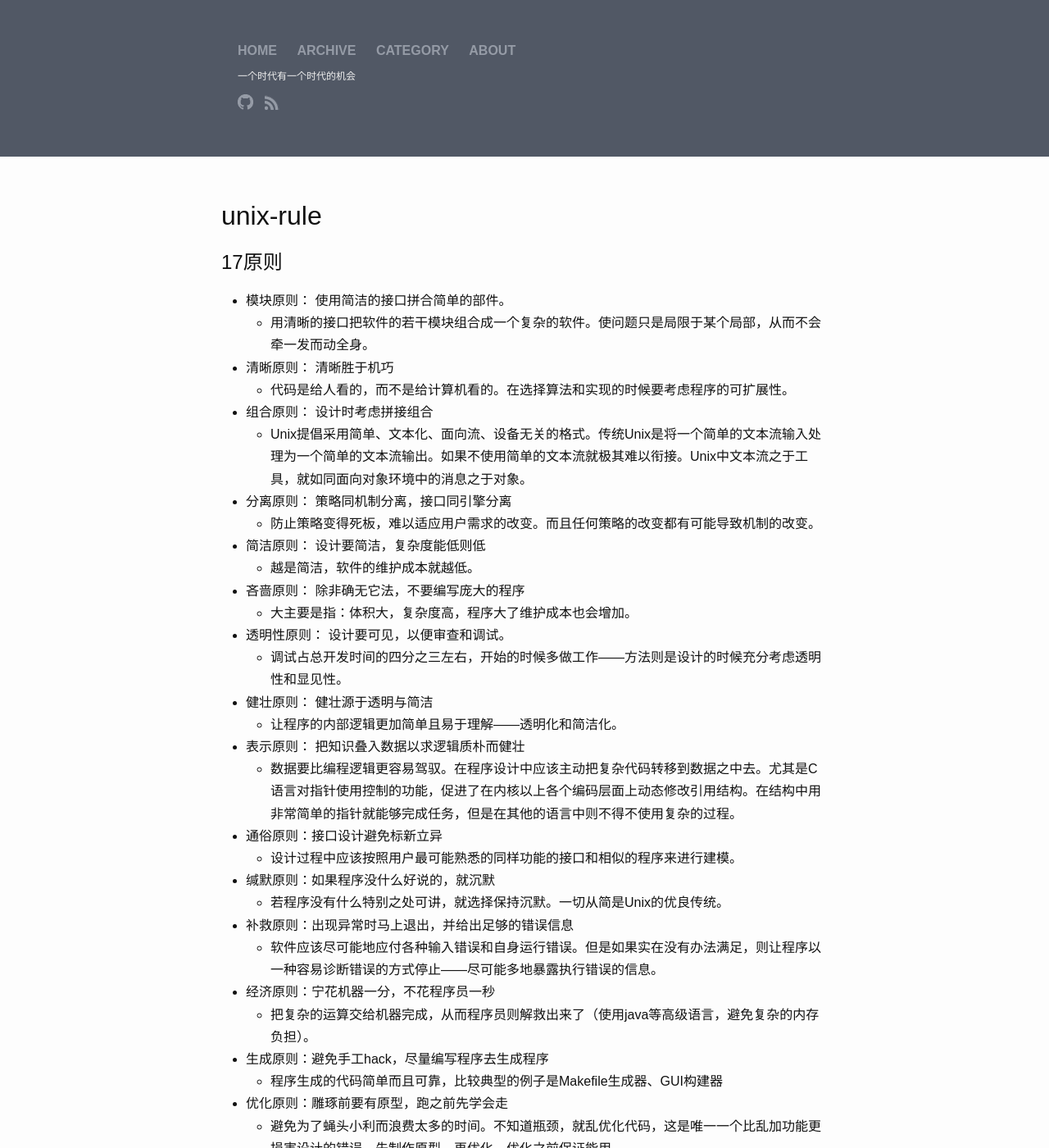
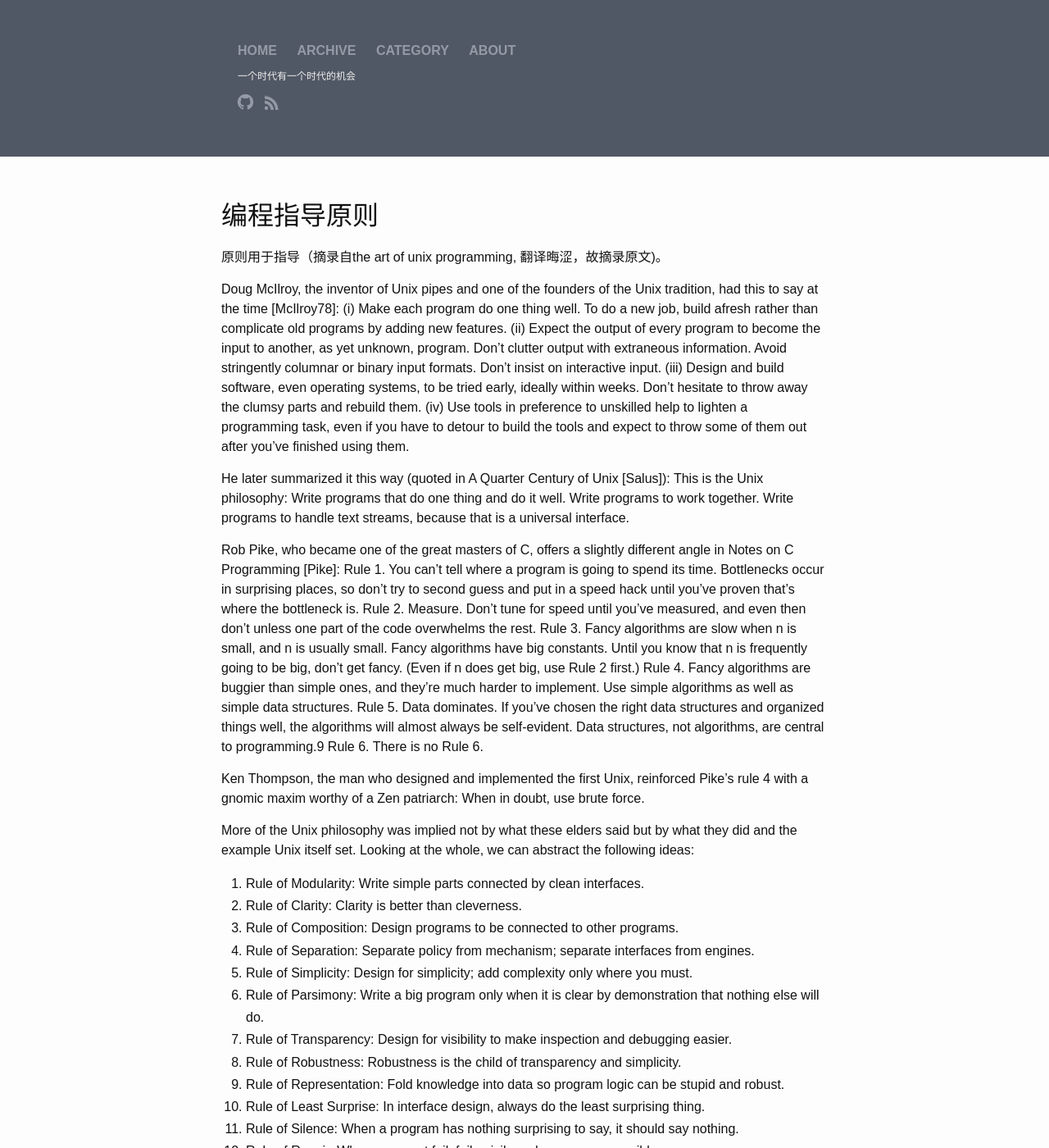
Before and after one commit to jojolin/jojolin.github.io, a Jekyll site: the page built from _posts/2016-09-18-note-unix-rule.markdown, in a window 1280 px wide and 1400 px high. Shown: the whole window at 82% size. Built offline with Jekyll 4.4.1, drawn with Linux system fonts in a browser that asks for light colours; some of the changed text lies outside the part shown.

Commit message:
improve unix-rule

```diff
--- a/_posts/2016-09-18-note-unix-rule.markdown
+++ b/_posts/2016-09-18-note-unix-rule.markdown
@@ -1,60 +1,67 @@
 ---
 layout: post
-title: "unix-rule"
+title: "编程指导原则"
 date: 2016-09-18 11:54:25 +0800
 categories: note program
 ---
-## 17原则
-- 模块原则： 使用简洁的接口拼合简单的部件。
-  - 用清晰的接口把软件的若干模块组合成一个复杂的软件。使问题只是局限于某个局部，从而不会牵一发而动全身。
+原则用于指导（摘录自the art of unix programming, 翻译晦涩，故摘录原文)。
 
-- 清晰原则： 清晰胜于机巧
-  - 代码是给人看的，而不是给计算机看的。在选择算法和实现的时候要考虑程序的可扩展性。
+Doug McIlroy, the inventor of Unix pipes and one of the founders of the Unix tradition, had this to
+say at the time [McIlroy78]:
+    (i) Make each program do one thing well. To do a new job, build afresh rather
+    than complicate old programs by adding new features.
+    (ii) Expect the output of every program to become the input to another, as yet
+    unknown, program. Don’t clutter output with extraneous information. Avoid
+    stringently columnar or binary input formats. Don’t insist on interactive input.
+    (iii) Design and build software, even operating systems, to be tried early, ideally
+    within weeks. Don’t hesitate to throw away the clumsy parts and rebuild them.
+    (iv) Use tools in preference to unskilled help to lighten a programming task, even
+    if you have to detour to build the tools and expect to throw some of them out after
+    you’ve finished using them.
 
-- 组合原则： 设计时考虑拼接组合
-  - Unix提倡采用简单、文本化、面向流、设备无关的格式。传统Unix是将一个简单的文本流输入处理为一个简单的文本流输出。如果不使用简单的文本流就极其难以衔接。Unix中文本流之于工具，就如同面向对象环境中的消息之于对象。
+He later summarized it this way (quoted in A Quarter Century of Unix [Salus]):
+    This is the Unix philosophy: Write programs that do one thing and do it well.
+    Write programs to work together. Write programs to handle text streams, because
+    that is a universal interface.
 
-- 分离原则： 策略同机制分离，接口同引擎分离
-  - 防止策略变得死板，难以适应用户需求的改变。而且任何策略的改变都有可能导致机制的改变。
+Rob Pike, who became one of the great masters of C, offers a slightly different angle in Notes on C
+Programming [Pike]:
+    Rule 1. You can’t tell where a program is going to spend its time. Bottlenecks
+    occur in surprising places, so don’t try to second guess and put in a speed hack
+    until you’ve proven that’s where the bottleneck is.
+    Rule 2. Measure. Don’t tune for speed until you’ve measured, and even then don’t
+    unless one part of the code overwhelms the rest.
+    Rule 3. Fancy algorithms are slow when n is small, and n is usually small. Fancy
+    algorithms have big constants. Until you know that n is frequently going to be
+    big, don’t get fancy. (Even if n does get big, use Rule 2 first.)
+    Rule 4. Fancy algorithms are buggier than simple ones, and they’re much harder
+    to implement. Use simple algorithms as well as simple data structures.
+    Rule 5. Data dominates. If you’ve chosen the right data structures and organized
+    things well, the algorithms will almost always be self-evident. Data structures,
+    not algorithms, are central to programming.9
+    Rule 6. There is no Rule 6.
 
-- 简洁原则： 设计要简洁，复杂度能低则低
-  - 越是简洁，软件的维护成本就越低。
+Ken Thompson, the man who designed and implemented the first Unix, reinforced Pike’s rule 4 with
+a gnomic maxim worthy of a Zen patriarch:
+    When in doubt, use brute force.
 
-- 吝啬原则： 除非确无它法，不要编写庞大的程序
-  - 大主要是指：体积大，复杂度高，程序大了维护成本也会增加。
+More of the Unix philosophy was implied not by what these elders said but by what they did and the
+example Unix itself set. Looking at the whole, we can abstract the following ideas:
 
-- 透明性原则： 设计要可见，以便审查和调试。
-  - 调试占总开发时间的四分之三左右，开始的时候多做工作——方法则是设计的时候充分考虑透明性和显见性。
-
-- 健壮原则： 健壮源于透明与简洁
-  - 让程序的内部逻辑更加简单且易于理解——透明化和简洁化。
-
-- 表示原则： 把知识叠入数据以求逻辑质朴而健壮
-  - 数据要比编程逻辑更容易驾驭。在程序设计中应该主动把复杂代码转移到数据之中去。尤其是C语言对指针使用控制的功能，促进了在内核以上各个编码层面上动态修改引用结构。在结构中用非常简单的指针就能够完成任务，但是在其他的语言中则不得不使用复杂的过程。
-
-- 通俗原则：接口设计避免标新立异
-  - 设计过程中应该按照用户最可能熟悉的同样功能的接口和相似的程序来进行建模。
-
-- 缄默原则：如果程序没什么好说的，就沉默
-  - 若程序没有什么特别之处可讲，就选择保持沉默。一切从简是Unix的优良传统。
-
-- 补救原则：出现异常时马上退出，并给出足够的错误信息
-  - 软件应该尽可能地应付各种输入错误和自身运行错误。但是如果实在没有办法满足，则让程序以一种容易诊断错误的方式停止——尽可能多地暴露执行错误的信息。
-
-- 经济原则：宁花机器一分，不花程序员一秒
-  - 把复杂的运算交给机器完成，从而程序员则解救出来了（使用java等高级语言，避免复杂的内存负担）。
-
-- 生成原则：避免手工hack，尽量编写程序去生成程序
-  - 程序生成的代码简单而且可靠，比较典型的例子是Makefile生成器、GUI构建器
-
-- 优化原则：雕琢前要有原型，跑之前先学会走
-  - 避免为了蝇头小利而浪费太多的时间。不知道瓶颈，就乱优化代码，这是唯一一个比乱加功能更损害设计的错误。先制作原型，再优化。优化之前保证能用。
-
-- 多样原则：绝不相信“不二法门”的断言
-  - Unix采用广泛采用多语言，开放的可扩展系统和用户定制机制。
-
-- 扩展原则：设计着眼未来，未来总比预想的来的快
-  - 为自己的代码留下可扩展的空间，不要被原先不明智的选择束缚（考虑兼容性的问题）。
-
-## Unix软件的态度：
-- 看到该做的就做，但是如果不确定什么是对的，就不要做，至少在搞明白之后再做。
+1. Rule of Modularity: Write simple parts connected by clean interfaces.
+2. Rule of Clarity: Clarity is better than cleverness.
+3. Rule of Composition: Design programs to be connected to other programs.
+4. Rule of Separation: Separate policy from mechanism; separate interfaces from engines.
+5. Rule of Simplicity: Design for simplicity; add complexity only where you must.
+6. Rule of Parsimony: Write a big program only when it is clear by demonstration that nothing else will do.
+7. Rule of Transparency: Design for visibility to make inspection and debugging easier.
+8. Rule of Robustness: Robustness is the child of transparency and simplicity.
+9. Rule of Representation: Fold knowledge into data so program logic can be stupid and robust.
+10. Rule of Least Surprise: In interface design, always do the least surprising thing.
+11. Rule of Silence: When a program has nothing surprising to say, it should say nothing.
+12. Rule of Repair: When you must fail, fail noisily and as soon as possible.
+13. Rule of Economy: Programmer time is expensive; conserve it in preference to machine time.
+14. Rule of Generation: Avoid hand-hacking; write programs to write programs when you can.
+15. Rule of Optimization: Prototype before polishing. Get it working before you optimize it.
+16. Rule of Diversity: Distrust all claims for “one true way”.
+17. Rule of Extensibility: Design for the future, because it will be here sooner than you think
```
